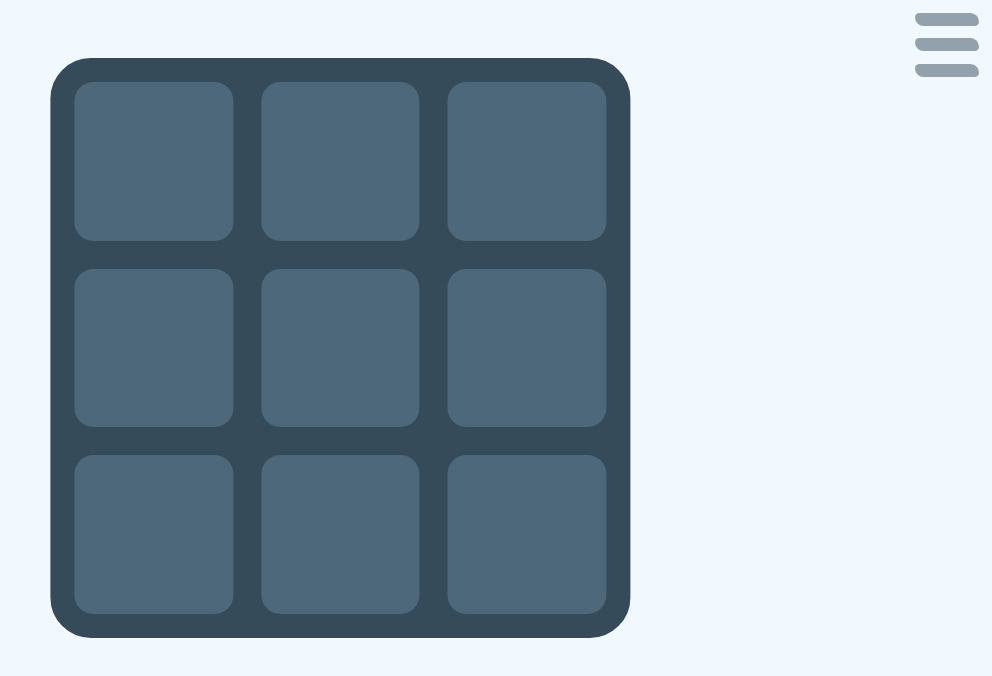
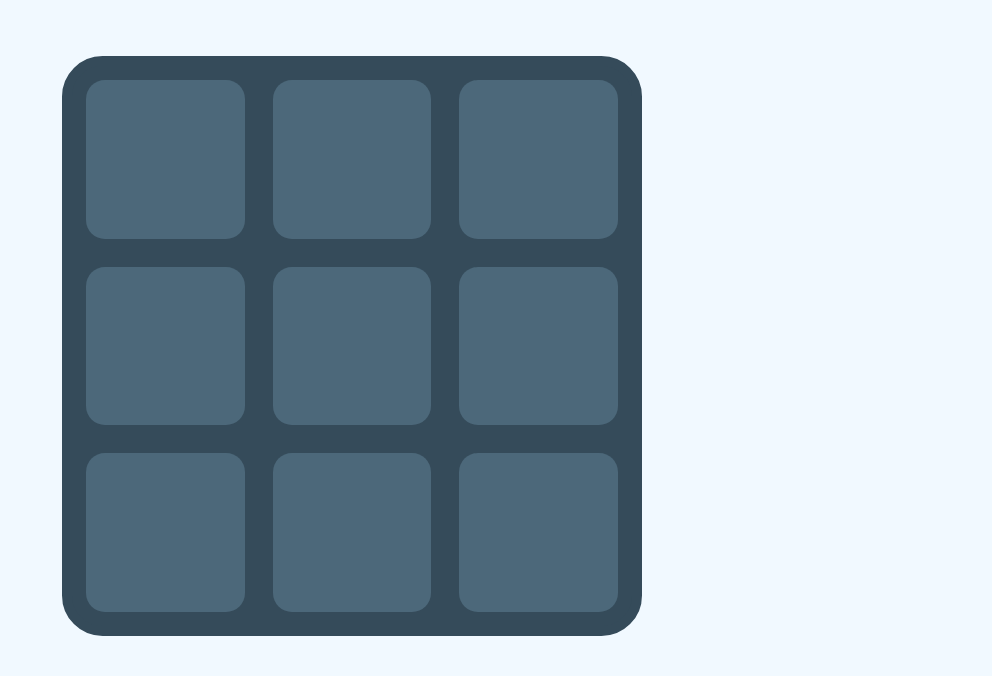
Before and after one commit to Elvis-Almeida/Jogo-da-Velha, a plain HTML site: page index.html in a window 1280 px wide. Shown: the whole page, without its empty margins (288-1280 px from the left). Drawn offline with Linux system fonts and the light colour scheme.

Commit message:
correção de bugs

```diff
--- a/JogoDaVelha.js
+++ b/JogoDaVelha.js
@@ -47,7 +47,7 @@ function reiniciar(botao) {
         mostrarJogo();
         finDeJogo = 1;
         simbolo.playerAtual = 0;
-        botao.parentNode.removeChild(botao);
+        document.getElementById('caixa_botao_reiniciar').remove()
         console.log("reiniciou");
     }
 }
@@ -150,83 +150,3 @@ function mostrarJogo(){
         }
         this.caixa_do_game.innerHTML = content;
     }
-
-var menu = {
-    caixa_menu: null,
-    caixa_opcoes:null,
-
-    iniciar: function(caixa_Menu, caixa_Opcoes) {
-        this.caixa_menu = caixa_Menu
-        this.caixa_opcoes = caixa_Opcoes
-
-        let caixa = document.createElement('div')
-        let barra1 = document.createElement('div')
-        let barra2 = document.createElement('div')
-        let barra3 = document.createElement('div')
-
-        barra1.id = 'barra1'
-        barra2.id = 'barra2'
-        barra3.id = 'barra3'
-        barra1.className = 'barras'
-        barra2.className = 'barras'
-        barra3.className = 'barras'
-        caixa.id='caixa_das_barras'
-
-        this.caixa_menu.appendChild(caixa)
-        caixa.appendChild(barra1)
-        caixa.appendChild(barra2)
-        caixa.appendChild(barra3)
-
-        this.criarOpcoes()
-
-        caixa.addEventListener('click', ()=>{this.abrir(caixa)})
-    },
-
-    criarOpcoes: function(num) {
-        var multPlayer = document.createElement('h2')
-        var simglePlayer = document.createElement('h2')
-        var definirTemaEscuro = document.createElement('h2')
-
-        multPlayer.id = 'multPlayer'
-        simglePlayer.id = 'simglePlayer'
-        definirTemaEscuro.id = 'definirTemaEscuro'
-
-        multPlayer.textContent = "Multiplayer"
-        simglePlayer.textContent = "Singleplayer"
-        definirTemaEscuro.textContent = "TemaEscuro"
-
-        multPlayer.className = 'OpcoesDeConfiguracoes'
-        simglePlayer.className = 'OpcoesDeConfiguracoes'
-        definirTemaEscuro.className = 'OpcoesDeConfiguracoes'
-
-        multPlayer.style.opacity = '0'
-        simglePlayer.style.opacity = '0'
-        definirTemaEscuro.style.opacity = '0'
-
-        this.caixa_opcoes.appendChild(multPlayer)
-        this.caixa_opcoes.appendChild(simglePlayer)
-        this.caixa_opcoes.appendChild(definirTemaEscuro)
-    },
-
-    abrir: function(caixa) {
-        pause = 0
-
-        multPlayer.style.opacity = '1'
-        simglePlayer.style.opacity = '1'
-        definirTemaEscuro.style.opacity = '1'
-
-        caixa_principal.style.filter = 'blur(10px)'
-        caixa.addEventListener('click', ()=>{this.fechar(caixa)})
-    },
-
-    fechar: function(caixa) {
-        pause = 1
-
-        multPlayer.style.opacity = '0'
-        simglePlayer.style.opacity = '0'
-        definirTemaEscuro.style.opacity = '0'
-
-        caixa_principal.style.filter = 'blur(0px)'
-        caixa.addEventListener('click', ()=>{this.abrir(caixa)})
-    }
-}
--- a/index.html
+++ b/index.html
@@ -5,21 +5,18 @@
     <meta http-equiv="X-UA-Compatible" content="IE=edge">
     <meta name="viewport" content="width=device-width, initial-scale=1.0">
     <link rel="stylesheet" href="style_game.css">
+    <link rel="stylesheet" href="style_menu.css">
+
+    <script src="JogoDaVelha.js"></script>
     <title>Jogo da Velha</title>
 </head>
     <body>
-        <div class="caixa_opcoes"></div>
-
-        <div class='caixa_menu'></div>
 
         <div class="caixa_principal"></div>
 
-        <script src="JogoDaVelha.js"></script>
         <script>
-            menu.iniciar(document.querySelector('.caixa_menu'), document.querySelector('.caixa_opcoes'));
             iniciar(document.querySelector('.caixa_principal'));
             mostrarJogo();
         </script>
-
     </body>
 </html>
--- a/style_game.css
+++ b/style_game.css
@@ -9,6 +9,11 @@
 body{
     user-select: none;
     background-color: #f1f9ff;
+}
+
+.caixa_principal{
+    display: flex;
+    justify-content: center;
 
 }
 
@@ -17,8 +22,7 @@ body{
     position: absolute;
     width: min(70vw, 70vh);
     height: min(70vw, 70vh);
-    margin-left: 50%;
-    transform: translate(-52%, 10%);
+    top: 7%;
     border-radius: 7%;
     background-color: #354b5a;
     display: grid;
@@ -43,11 +47,7 @@ body{
 
 /* caixa do botão */
 #caixa_botao_reiniciar{
-    position: absolute;
-    margin-left: 50vw;
     margin-top: 50vh;
-    width: 20vw;
-    height: 20vw;
 }
 
 /* botão */
@@ -59,57 +59,7 @@ body{
     text-align: center;
     text-decoration: none;
     margin-top: min(37vh, 37vw);
-    transform: translate(-55%);
     cursor: pointer;
     border-radius: 4%;
     font-size: min(4vw, 4vh);
 }
-
-/* Menu */
-.caixa_menu{
-    position: absolute;
-    width: 100vw;
-    height: 100vh;
-}
-
-#caixa_das_barras{
-    width: min(8vh, 8vw);
-    height: min(8vh, 8vw);
-    position:absolute;
-    margin: 1%;
-    right:0%;
-    top:0%;
-    filter: blur(0px);
-}
-
-.barras{
-    position:absolute;
-    width: 100%;
-    height: 20%;
-    background-color: #354b5a;
-    border-radius: 10px 20px;
-    margin: auto;
-    opacity: 0.5;
-}
-
-#barra1{
-    top: 0%;
-}
-#barra2{
-    top: 50%;
-    bottom: 50%;
-}
-#barra3{
-    bottom: 0%;
-}
-
-.caixa_opcoes{
-    position: absolute;
-    z-index: 1;
-    width: 0px;
-    height: 0px;
-}
-.OpcoesDeConfiguracoes{
-    font-size: 10em;
-
-}
--- /dev/null
+++ b/style_menu.css
@@ -0,0 +1,8 @@
+#caixa_menu{
+    z-index: 1000;
+    position: absolute;
+    width: 100vw;
+    height: 100vh;
+    background-color: aqua;
+    visibility: hidden;
+}
```
